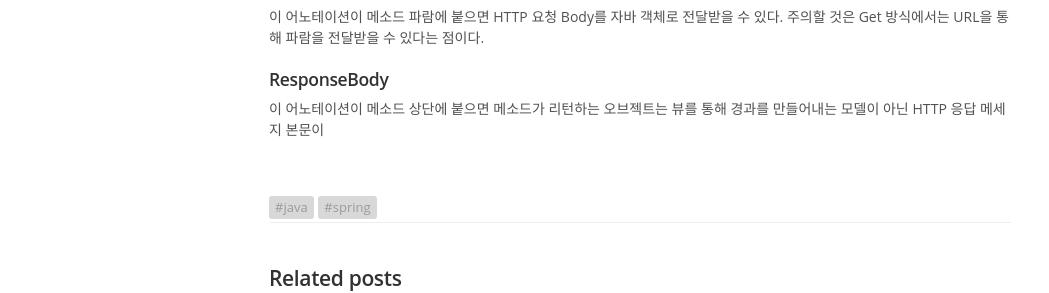
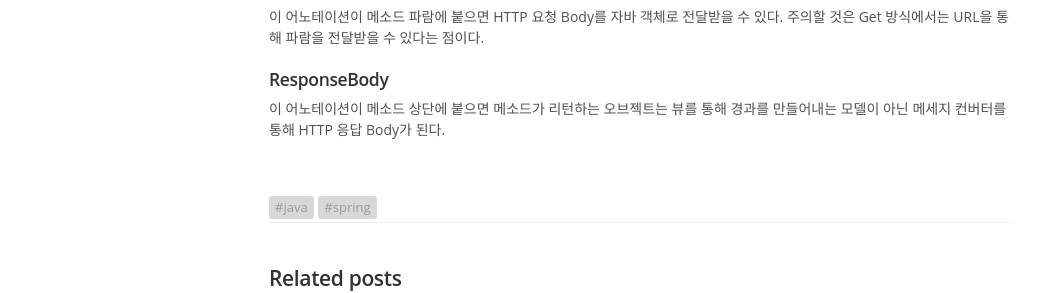
Before and after one commit to mingportal0/mingportal0.github.io, a Jekyll site: the page built from _posts/2021-05-17-ajax.md, in a window 1280 px wide. Shown: the part 270-563 px from the top of the page, without its empty margins (0-1049 px from the left). Built offline with Jekyll 4.4.1, drawn with Linux system fonts in a browser that asks for light colours; nearby versions of some CDN libraries; comment, search, counter and statistics services are not loaded.

Commit message:
_posts/2021-05-17-ajax.md updated from https://stackedit.io/

```diff
--- a/_posts/2021-05-17-ajax.md
+++ b/_posts/2021-05-17-ajax.md
@@ -14,7 +14,7 @@ ajax의 요청 대부분은 JSON으로 되어 있고 컨트롤러에서는 자
 이 어노테이션이 메소드 파람에 붙으면 HTTP 요청 Body를 자바 객체로 전달받을 수 있다. 주의할 것은 Get 방식에서는 URL을 통해 파람을 전달받을 수 있다는 점이다.
 
 ### ResponseBody
-이 어노테이션이 메소드 상단에 붙으면 메소드가 리턴하는 오브젝트는 뷰를 통해 경과를 만들어내는 모델이 아닌 HTTP 응답 메세지 본문이
+이 어노테이션이 메소드 상단에 붙으면 메소드가 리턴하는 오브젝트는 뷰를 통해 경과를 만들어내는 모델이 아닌 메세지 컨버터를 통해 HTTP 응답 Body가 된다.
 <!--stackedit_data:
-eyJoaXN0b3J5IjpbLTE2MDcwMDI3NTksMTA3Nzk3OTk1Nl19
+eyJoaXN0b3J5IjpbNTEzMDMzNDI2LDEwNzc5Nzk5NTZdfQ==
 -->
```
